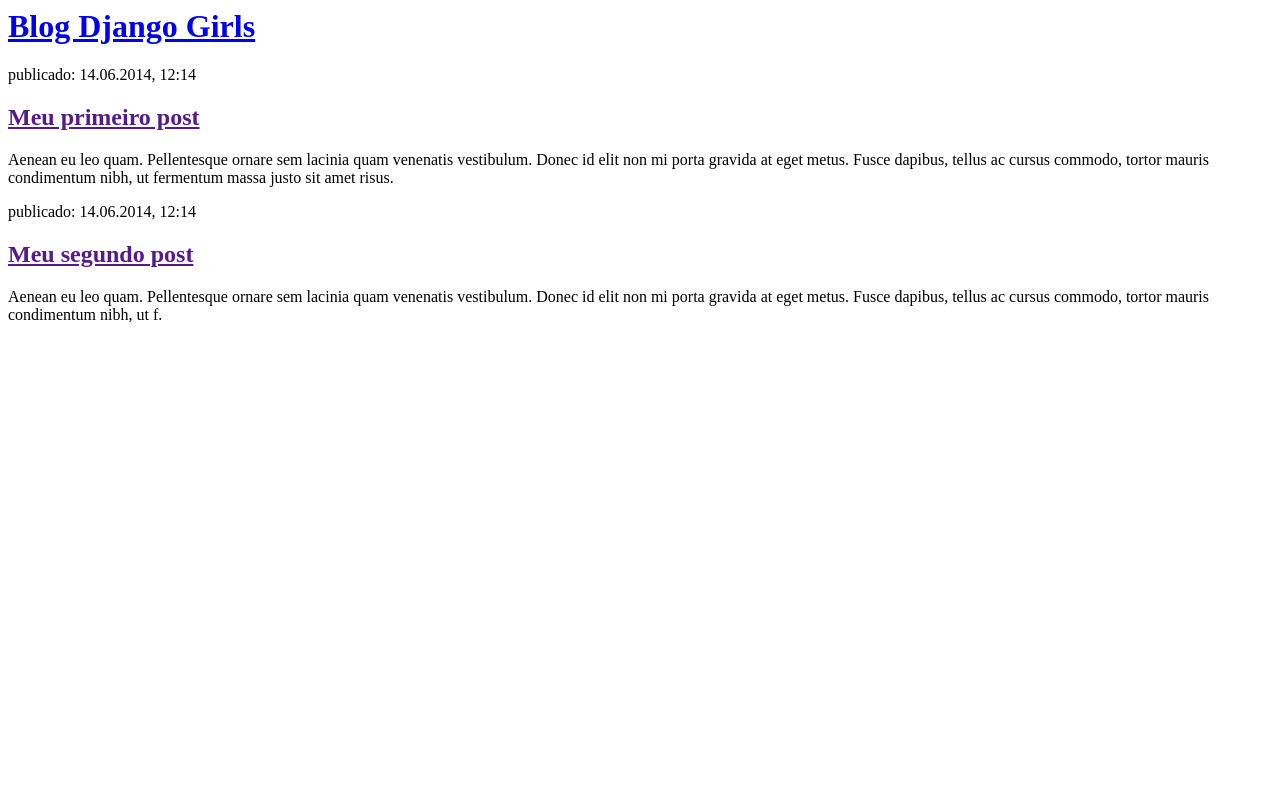
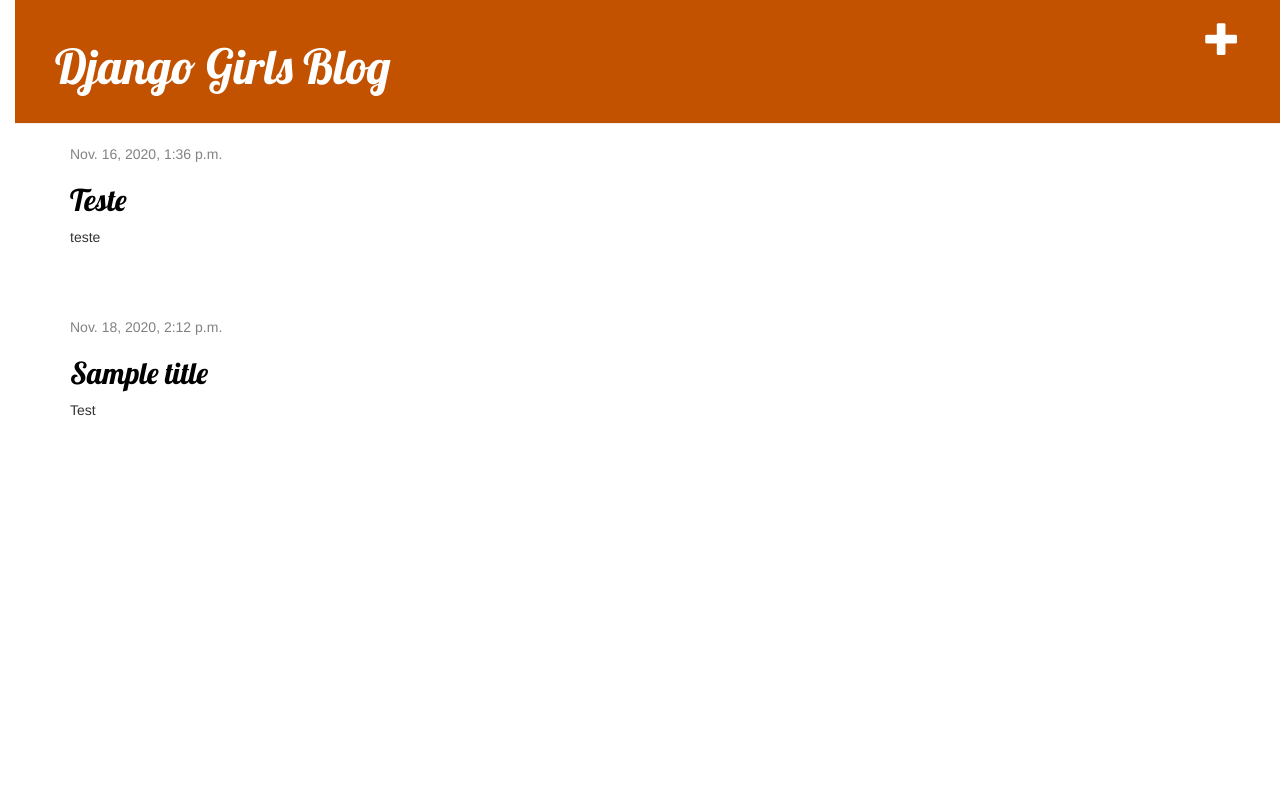
Before and after one commit to andreluiz9/my-first-blog, a Django app: page / in a window 1280 px wide. Run offline with Django 3.2, Linux system fonts and the light colour scheme; data comes from the database, SQL or seed files in the repository; both versions use the stored data as it was after the commit; some libraries are stand-ins or nearby versions.

Commit message:
Changed the HTML for the site.

```diff
--- a/blog/models.py
+++ b/blog/models.py
@@ -1,6 +1,7 @@
 from django.conf import settings
 from django.db import models
 from django.utils import timezone
+
 
 
 class Post(models.Model):
--- /dev/null
+++ b/blog/static/css/blog.css
@@ -0,0 +1,53 @@
+ h1 a, h2 a {
+     color: #C25100;
+     font-family: 'Lobster';
+}
+body {
+    padding-left: 15px;
+}
+.page-header {
+    background-color: #C25100;
+    margin-top: 0;
+    padding: 20px 20px 20px 40px;
+}
+
+.page-header h1, .page-header h1 a, .page-header h1 a:visited, .page-header h1 a:active {
+    color: #ffffff;
+    font-size: 36pt;
+    text-decoration: none;
+}
+
+.content {
+    margin-left: 40px;
+}
+
+h1, h2, h3, h4 {
+    font-family: 'Lobster', cursive;
+}
+
+.date {
+    color: #828282;
+}
+
+.save {
+    float: right;
+}
+
+.post-form textarea, .post-form input {
+    width: 100%;
+}
+
+.top-menu, .top-menu:hover, .top-menu:visited {
+    color: #ffffff;
+    float: right;
+    font-size: 26pt;
+    margin-right: 20px;
+}
+
+.post {
+    margin-bottom: 70px;
+}
+
+.post h2 a, .post h2 a:visited {
+    color: #000000;
+}
--- /dev/null
+++ b/blog/templates/blog/base.html
@@ -0,0 +1,24 @@
+{% load static %}
+<html>
+    <head>
+        <title>Django Girls blog</title>
+        <link rel="stylesheet" href="//maxcdn.bootstrapcdn.com/bootstrap/3.2.0/css/bootstrap.min.css">
+        <link rel="stylesheet" href="//maxcdn.bootstrapcdn.com/bootstrap/3.2.0/css/bootstrap-theme.min.css">
+        <link href='//fonts.googleapis.com/css?family=Lobster&subset=latin,latin-ext' rel='stylesheet' type='text/css'>
+        <link rel="stylesheet" href="{% static 'css/blog.css' %}">
+    </head>
+    <body>
+        <div class="page-header">
+            <a href="{% url 'post_new' %}" class="top-menu"><span class="glyphicon glyphicon-plus"></span></a>
+            <h1><a href="/">Django Girls Blog</a></h1>
+        </div>
+        <div class="content container">
+            <div class="row">
+                <div class="col-md-8">
+                    {% block content %}
+                    {% endblock %}
+                </div>
+            </div>
+        </div>
+    </body>
+</html>
--- a/blog/templates/blog/post_list.html
+++ b/blog/templates/blog/post_list.html
@@ -1,22 +1,13 @@
-<html>
-    <head>
-        <title>Blog Django Girls</title>
-    </head>
-    <body>
-        <div>
-            <h1><a href="/">Blog Django Girls</a></h1>
+{% extends 'blog/base.html' %}
+
+{% block content %}
+    {% for post in posts %}
+        <div class="post">
+            <div class="date">
+                {{ post.published_date }}
+            </div>
+            <h2><a href="{% url 'post_detail' pk=post.pk %}">{{ post.title }}</a></h2>
+            <p>{{ post.text|linebreaksbr }}</p>
         </div>
-
-        <div>
-            <p>publicado: 14.06.2014, 12:14</p>
-            <h2><a href="">Meu primeiro post</a></h2>
-            <p>Aenean eu leo quam. Pellentesque ornare sem lacinia quam venenatis vestibulum. Donec id elit non mi porta gravida at eget metus. Fusce dapibus, tellus ac cursus commodo, tortor mauris condimentum nibh, ut fermentum massa justo sit amet risus.</p>
-        </div>
-
-        <div>
-            <p>publicado: 14.06.2014, 12:14</p>
-            <h2><a href="">Meu segundo post</a></h2>
-            <p>Aenean eu leo quam. Pellentesque ornare sem lacinia quam venenatis vestibulum. Donec id elit non mi porta gravida at eget metus. Fusce dapibus, tellus ac cursus commodo, tortor mauris condimentum nibh, ut f.</p>
-        </div>
-    </body>
-</html>
+    {% endfor %}
+{% endblock %}
--- a/blog/urls.py
+++ b/blog/urls.py
@@ -3,4 +3,6 @@
 
 urlpatterns = [
     path('', views.post_list, name='post_list'),
+    path('post/<int:pk>/', views.post_detail, name='post_detail'),
+    path('post/new/', views.post_new, name='post_new'),
 ]
--- a/blog/views.py
+++ b/blog/views.py
@@ -1,5 +1,19 @@
 from django.shortcuts import render
+from django.utils import timezone
+from .models import Post
+from django.shortcuts import render, get_object_or_404
+from .forms import PostForm
+
+def post_list(request):
+    posts = Post.objects.filter(published_date__lte=timezone.now()).order_by('published_date')
+    return render(request, 'blog/post_list.html', {'posts': posts})
 
 
-def post_list(request):
-    return render(request, 'blog/post_list.html', {})
+def post_detail(request, pk):
+    post = get_object_or_404(Post, pk=pk)
+    return render(request, 'blog/post_detail.html', {'post': post})
+
+
+def post_new(request):
+    form = PostForm()
+    return render(request, 'blog/post_edit.html', {'form': form})
```
Also changed, not shown: blog/forms.py (added, +9 -0 lines), blog/templates/blog/post_edit.html (added, +9 -0 lines), db.sqlite3.
